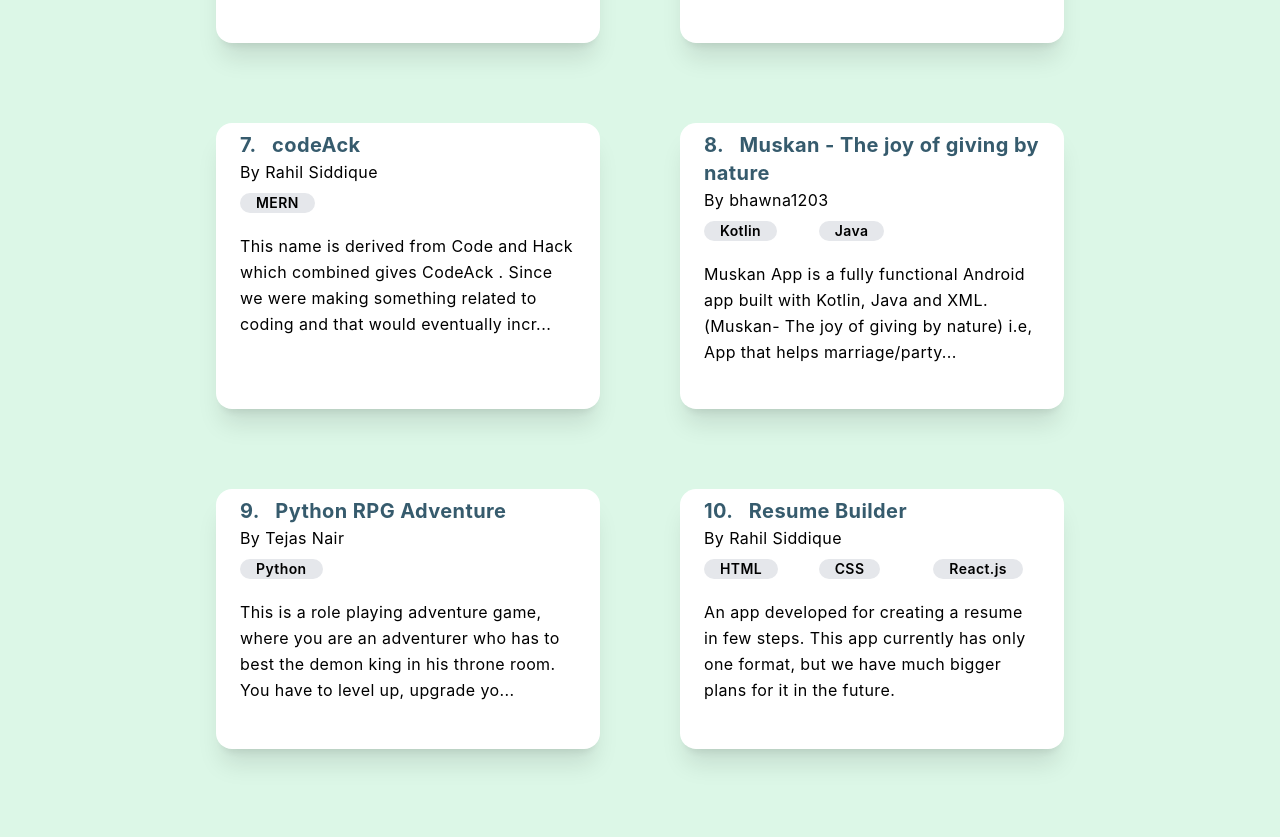
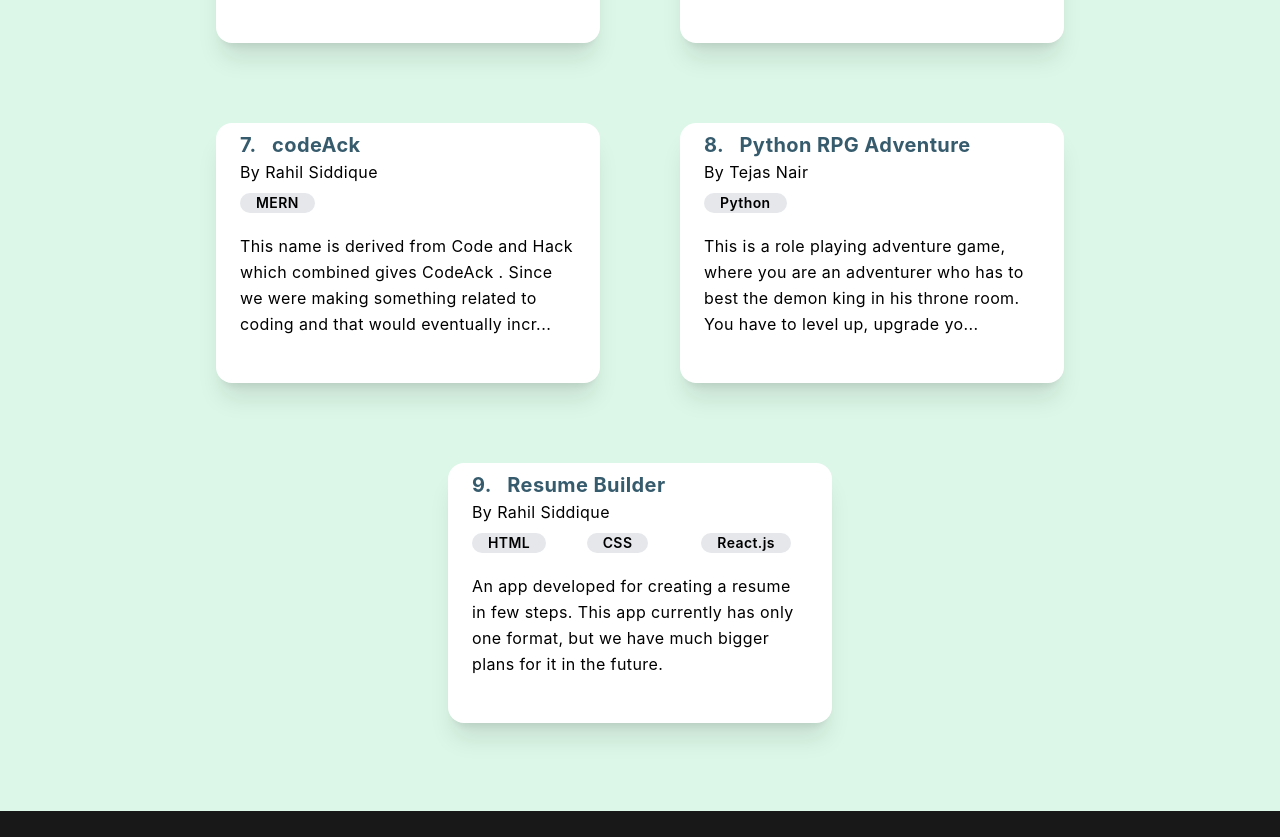
Before and after one commit to CerritusCodersComm/community-website, a Next.js app: page /events/hacking-the-hacktoberfest in a window 1280 px wide. Shown: the part 6000-6837 px from the top of the page. After the commit the page ends 6811 px from the top, so only its background shows below. Built offline with nearby package versions, Linux system fonts and the light colour scheme; a web font is replaced by a local one.

Commit message:
Update projects.ts

```diff
--- a/src/components/event/projects.ts
+++ b/src/components/event/projects.ts
@@ -118,22 +118,6 @@ export const projects: ProjectProps[] = [
     },
     {
         idx: 7,
-        link: "https://github.com/Bhawna1203/Muskan--The-joy-of-giving-by-nature",
-        name: "Muskan - The joy of giving by nature",
-        description:
-            "Muskan App is a fully functional Android app built with Kotlin, Java and XML. (Muskan- The joy of giving by nature) i.e, App that helps marriage/party halls and individuals to connect to the nearest places where this food could feed those in need and food wastage is minimised.",
-        techStack: [{
-            idx: 0,
-            name: "Kotlin"
-        }, {
-            idx: 1,
-            name: "Java"
-        }],
-        category: ["Android"],
-        author: "bhawna1203",
-    },
-    {
-        idx: 8,
         link: "https://github.com/TejasNair9977/rpgadv",
         name: "Python RPG Adventure",
         description:
@@ -146,7 +130,7 @@ export const projects: ProjectProps[] = [
         author: "Tejas Nair",
     },
     {
-        idx: 9,
+        idx: 8,
         link: "https://github.com/Rahilsiddique/resume-builder",
         name: "Resume Builder ",
         description:
```
